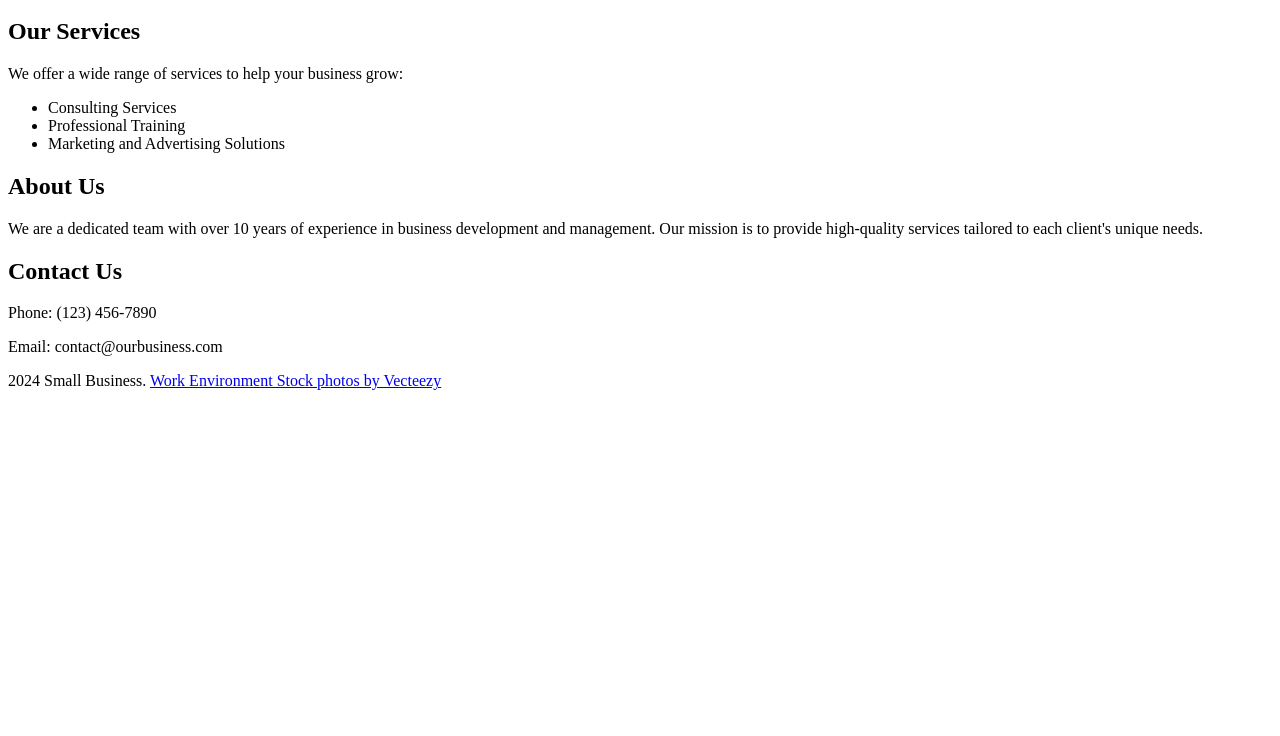
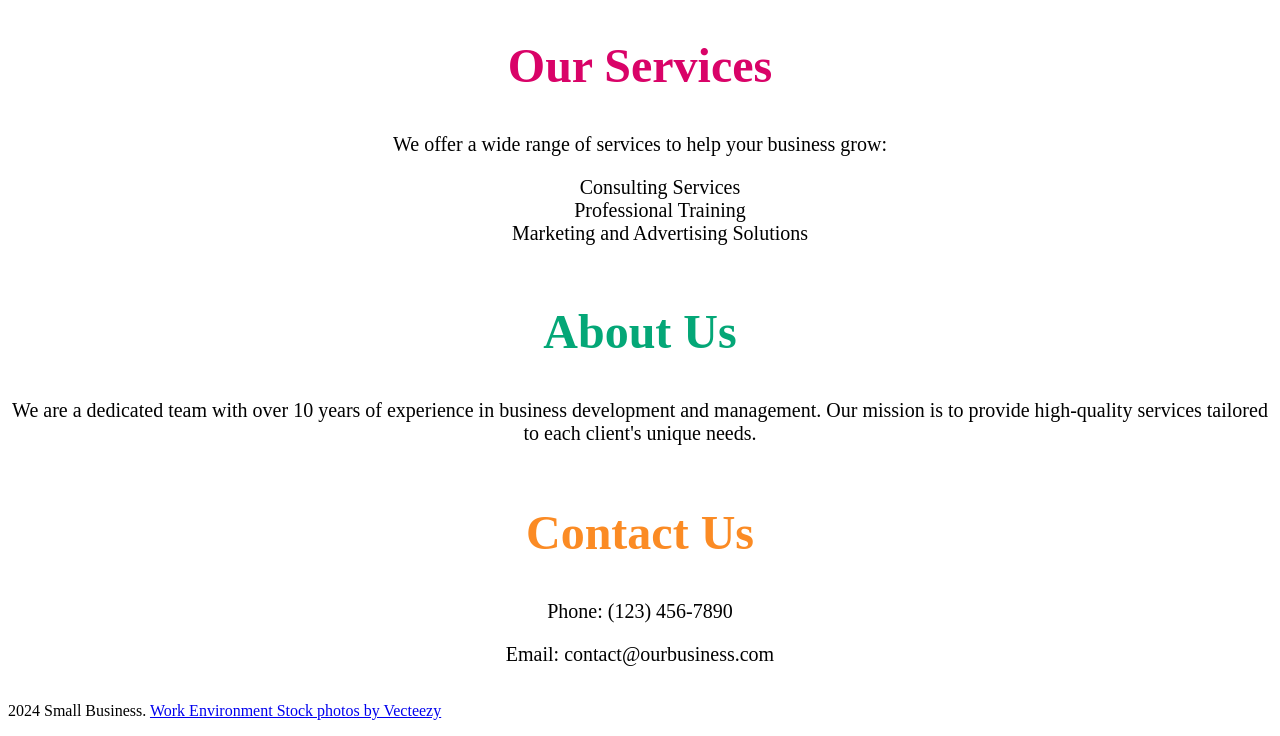
Before and after one commit to lyndsielane/html-css-smallbusiness, a plain HTML site: page index.html in a window 1280 px wide. Shown: the part 580-1316 px from the top of the page. Before the commit the page ends 986 px from the top, so only its background shows below. Drawn offline with Linux system fonts and the light colour scheme.

Commit message:
content-styled

```diff
--- a/index.html
+++ b/index.html
@@ -22,8 +22,9 @@
       <button>Get in Touch</button>
     </div>
     </div>
+    <div class="content">
     <div class="services">
-      <h2>Our Services</h2>
+      <h2 id="our-services">Our Services</h2>
       <p>We offer a wide range of services to help your business grow:
         <ul>
           <li>Consulting Services</li>
@@ -33,14 +34,15 @@
       </p>
     </div>
     <div class="about">
-      <h2>About Us</h2>
+      <h2 id="about-us">About Us</h2>
       <p>We are a dedicated team with over 10 years of experience in business development and management. Our mission is to provide high-quality services tailored to each client's unique needs.</p>
     </div>
     <div class="contact">
-      <h2>Contact Us</h2>
+      <h2 id="contact-us">Contact Us</h2>
       <p>Phone: (123) 456-7890</p>
       <p>Email: contact@ourbusiness.com</p>
     </div>
+  </div>
     <footer><p>2024 Small Business. <a href="https://www.vecteezy.com/free-photos/work-environment">Work Environment Stock photos by Vecteezy</a></p></footer>
   </body>
 </html>
--- a/style.css
+++ b/style.css
@@ -42,3 +42,37 @@ button {
   border: none;
   border-radius: 5px;
 }
+
+.content {
+  display: flex;
+  flex-direction: column;
+  text-align: center;
+}
+
+.content h2 {
+  font-size: 3rem;
+}
+
+.content ul {
+  list-style: none;
+}
+
+.content li {
+  font-size: 1.25rem;
+}
+
+.content p {
+  font-size: 1.25rem;
+}
+
+#our-services {
+  color: #d90368;
+}
+
+#about-us {
+  color: #04a777;
+}
+
+#contact-us {
+  color: #fb8b24;
+}
```
